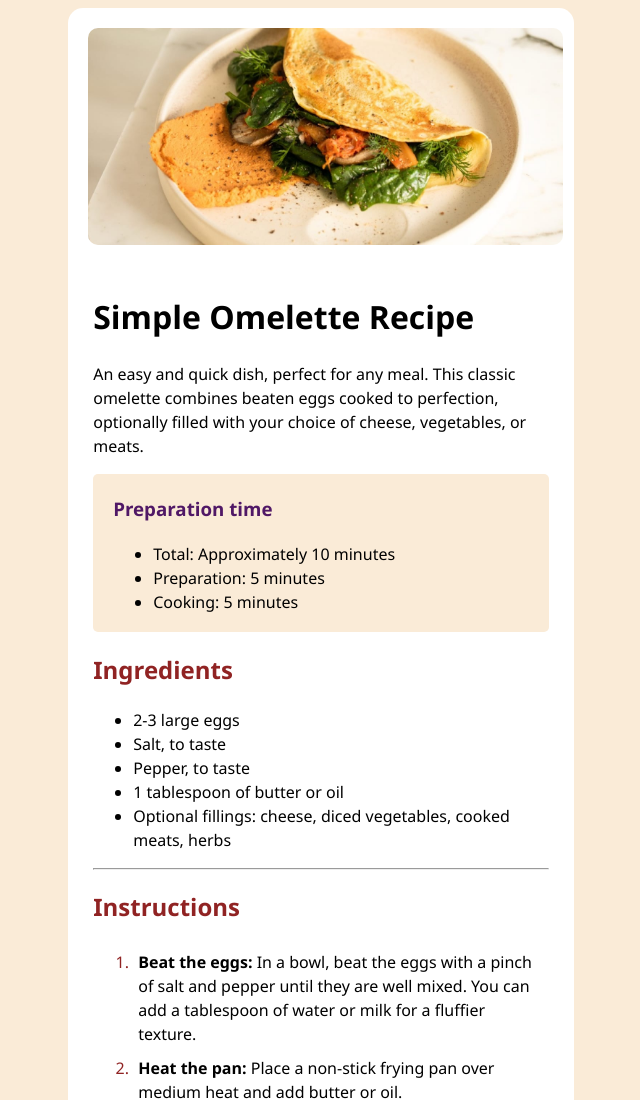
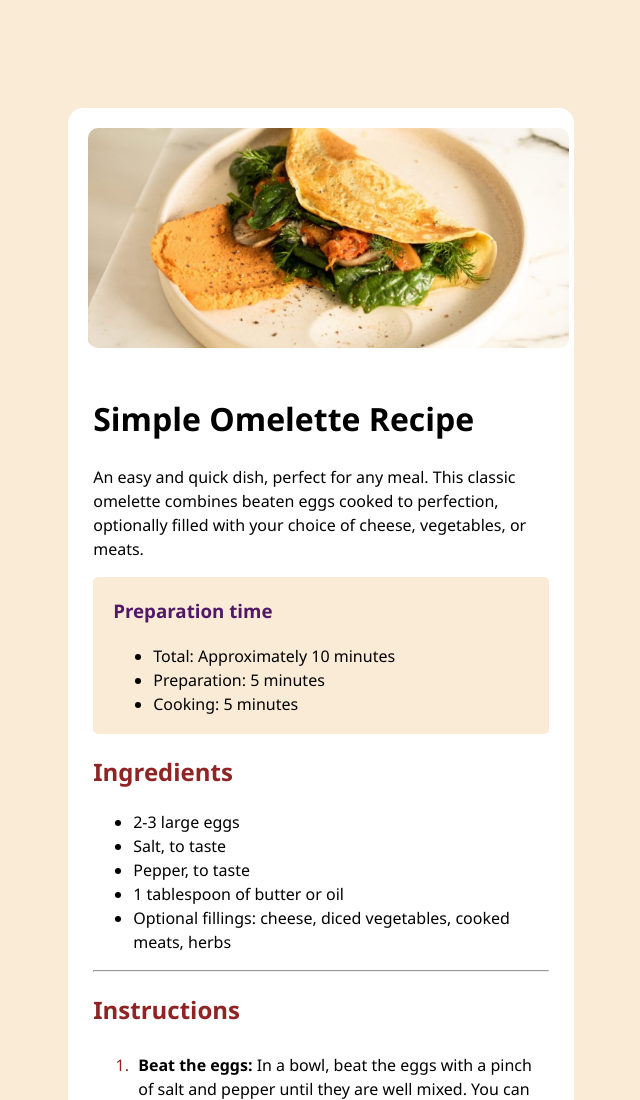
Before and after one commit to krishna-tejaswi/Recipie-page, a plain HTML site: page index.html in a window 1280 px wide. Shown: the top 1100 px of the page, without its empty margins (319-959 px from the left). Drawn offline with Linux system fonts and the light colour scheme.

Commit message:
third commit

```diff
--- a/styles.css
+++ b/styles.css
@@ -71,12 +71,13 @@ table tr:last-child{
   }
 
   .recipie img{
-    max-width: 94%;
+    max-width: 95%;
     padding: 20px;
     border-radius: 30px;
   }
 
   .card{
+    margin: 100px;
     width: 40%;
     background-color: white;
     border-radius: 15px;
```
